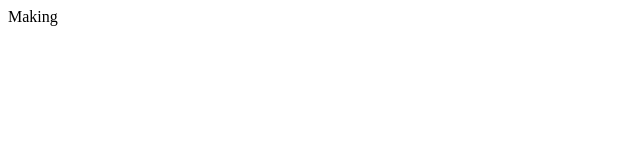
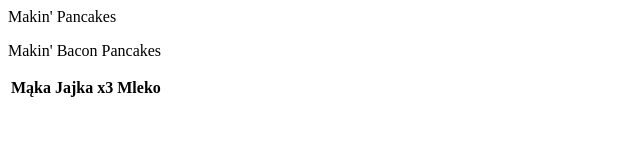
Before and after one commit to magenne/makinpancakes, a website: page public/index.html in a window 1280 px wide. Shown: the whole page, without its empty margins (0-640 px from the left). Drawn offline with Linux system fonts and the light colour scheme.

Commit message:
Kolor i css watch na gulp

```diff
--- a/gulpfile.js
+++ b/gulpfile.js
@@ -8,6 +8,8 @@ gulp.task('serve', [], function() {
     });
 
     gulp.watch("./public/**/*.html").on('change', browserSync.reload);
+    gulp.watch("./public/**/*.css").on('change', browserSync.reload);
+
 });
 
 gulp.task('default', ['serve']);
--- a/public/index.html
+++ b/public/index.html
@@ -3,9 +3,22 @@
 <head>
 	<title>Makin' Pancakes</title>
 	<meta name="viewport" content="width=device-width, initial-scale=1, maximum-scale=1, user-scalable=no">
-
+	<link rel="stylesheet" type="text/css" href="css/css.css">
 </head>
 <body>
-Making
+Makin' Pancakes
+<p>
+	Makin' Bacon Pancakes
+</p>
+
+<table>
+  <tr>
+    <th>Mąka</th>
+    <th>Jajka x3</th>
+    <th>Mleko</th>
+  </tr>
+
+</table>
+
 </body>
 </html>
```
